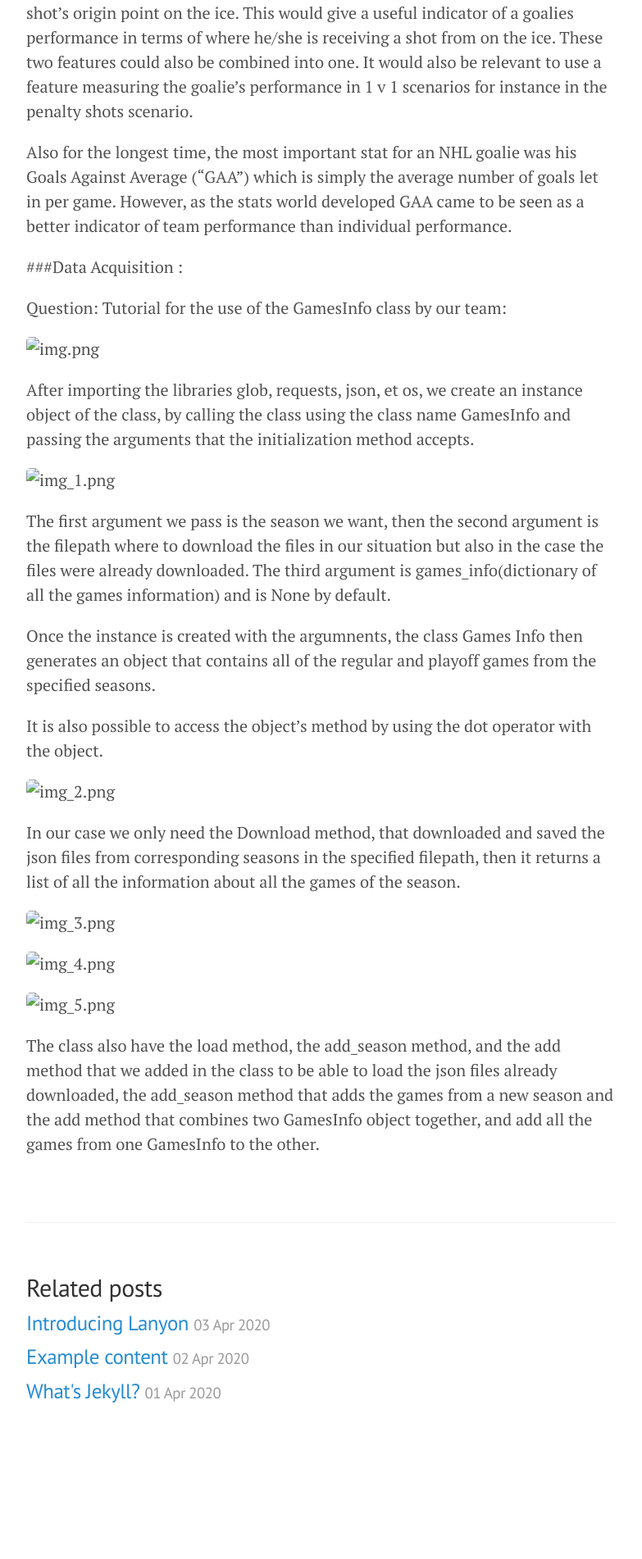
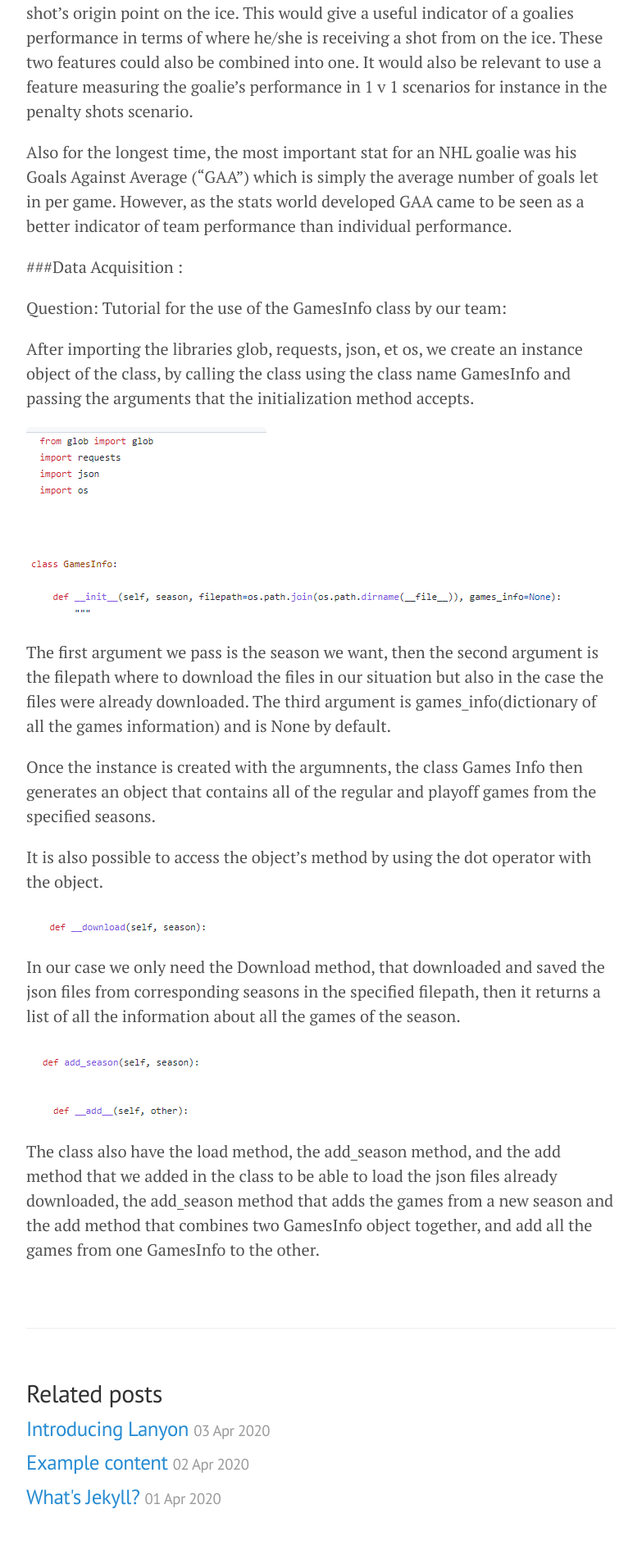
Before and after one commit to jaihon1/IFT6758-Project, a Jekyll site: the page built from blog/_posts/2021-09-28-milestone-1.md, in a window 1280 px wide. Shown: the part 3403-5305 px from the top of the page at 82% size, without its empty margins (248-1031 px from the left). Built offline with Jekyll 4.4.1, drawn with Linux system fonts in a browser that asks for light colours; before the commit the page ends 5176 px from its top, so only the background shows below that.

Commit message:
new commit

```diff
--- a/blog/_posts/2021-09-28-milestone-1.md
+++ b/blog/_posts/2021-09-28-milestone-1.md
@@ -45,13 +45,14 @@ Also for the longest time, the most important stat for an NHL goalie was his Goa
 Question:
 Tutorial for the use of the GamesInfo class by our team:
 
-![img.png](img.png)
 
 After importing the libraries glob, requests, json, et os,
 we create an instance object of the class, by calling the class using the class name
 GamesInfo and passing the arguments that the initialization method accepts.
 
-![img_1.png](img_1.png)
+![Snapshot_libraireis_GamesInfo.PNG](/public/Snapshot_libraireis_GamesInfo.png)
+
+![GamesplayClass.PNG](/public/GamesplayClass.png)
 
 The first argument we pass is the season we want, then the second argument is the filepath
 where to download the files in our situation but also in the case the files were already
@@ -63,15 +64,15 @@ that contains all of the regular and playoff games from the specified seasons.
 
 It is also possible to access the object's method by using the dot operator with the object.
 
-![img_2.png](img_2.png)
+![Games_download_function.PNG](/public/Games_download_function.png)
 
 In our case we only need the Download method, that downloaded and saved the json files from
 corresponding seasons in the specified filepath, then it returns a list of all the information
 about all the games of the season.
 
-![img_3.png](img_3.png)
-![img_4.png](img_4.png)
-![img_5.png](img_5.png)
+![Games_add_season.PNG](/public/Games_add_season.png)
+![Games.Add_function.PNG](/public/Games.Add_function.png)
+
 
 The class also have the load method, the add_season method, and the add method that we added
 in the class to be able to load the json files already downloaded, the add_season method that
```
Also changed, not shown: blog/_posts/img.png (deleted), blog/_posts/img_1.png (deleted), blog/_posts/img_2.png (deleted), blog/_posts/img_3.png (deleted), blog/_posts/img_4.png (deleted), blog/_posts/img_5.png (deleted), blog/public/Games.Add_function.PNG (added), blog/public/Games_add_season.PNG (added), blog/public/Games_download_function.PNG (added), blog/public/GamesplayClass.PNG (added), blog/public/Snapshot_libraireis_GamesInfo.PNG (added).
